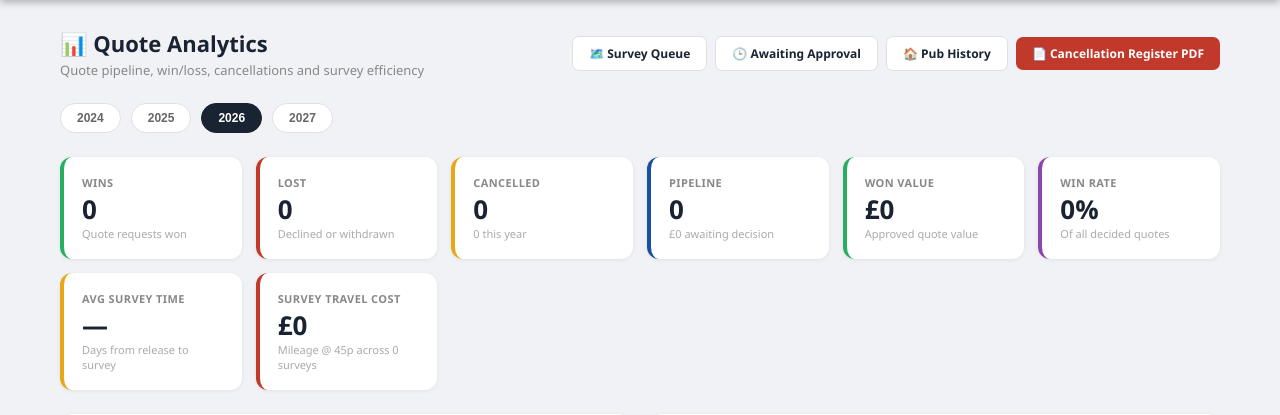
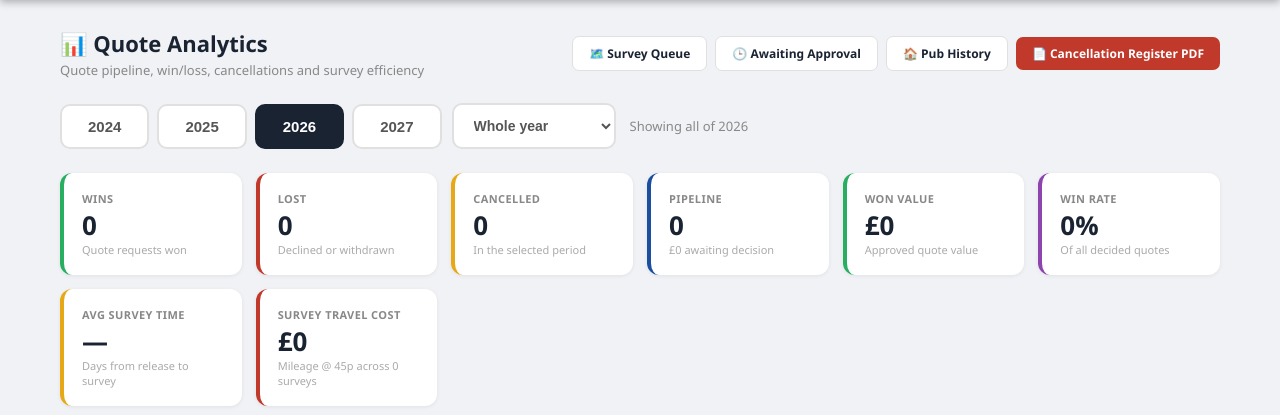
Before and after one commit to RedstonePDM/redstone-pdm-jobcard, a Flask app: page /admin/reports in a window 1280 px wide. Shown: the part 56-471 px from the top of the page. Run offline with Flask 3, Linux system fonts and the light colour scheme; the visitor is signed in with stand-in values (Sample User, id 1); data that the repository does not hold is empty; parts of the project's set-up code (start-up, migrations or seed data) failed here and were passed over; some libraries are stand-ins or nearby versions.

Commit message:
Replace year selector with period selector for reports

```diff
--- a/templates/admin_reports.html
+++ b/templates/admin_reports.html
@@ -20,10 +20,21 @@ body { font-family: 'Segoe UI', sans-serif; background: #f0f2f5; min-height: 100
 .page-header h2 { font-size: 22px; font-weight: 700; color: #1a2332; }
 .page-header .sub { font-size: 13px; color: #888; margin-top: 3px; }
 
-/* Year selector */
-.year-bar { display: flex; align-items: center; gap: 10px; margin-bottom: 24px; }
-.year-btn { padding: 7px 16px; border-radius: 20px; border: 1.5px solid #e0e0e0; background: white; font-size: 12px; font-weight: 600; cursor: pointer; color: #666; transition: all 0.15s; }
-.year-btn.active { background: #1a2332; color: white; border-color: #1a2332; }
+/* Period selector — bigger, clearer tabs instead of small pills */
+.period-bar { display: flex; align-items: center; gap: 10px; margin-bottom: 24px; flex-wrap: wrap; }
+.year-tabs { display: flex; gap: 8px; }
+.year-tab {
+  padding: 12px 26px; border-radius: 10px; border: 2px solid #e0e0e0; background: white;
+  font-size: 15px; font-weight: 700; cursor: pointer; color: #555; transition: all 0.15s;
+}
+.year-tab:hover { border-color: #1a2332; }
+.year-tab.active { background: #1a2332; color: white; border-color: #1a2332; }
+.month-select {
+  padding: 12px 16px; border-radius: 10px; border: 2px solid #e0e0e0; background: white;
+  font-size: 14px; font-weight: 600; color: #555; cursor: pointer;
+}
+.month-select:focus { outline: none; border-color: #1a2332; }
+.period-active-label { font-size: 13px; color: #888; margin-left: 4px; }
 
 /* KPI cards */
 .kpi-row { display: grid; grid-template-columns: repeat(auto-fill, minmax(180px, 1fr)); gap: 14px; margin-bottom: 24px; }
@@ -125,8 +136,14 @@ body { font-family: 'Segoe UI', sans-serif; background: #f0f2f5; min-height: 100
     </div>
   </div>
 
-  <!-- Year selector -->
-  <div class="year-bar" id="year-bar"></div>
+  <!-- Period selector -->
+  <div class="period-bar">
+    <div class="year-tabs" id="year-tabs"></div>
+    <select class="month-select" id="month-select" onchange="setMonth(this.value)">
+      <option value="">Whole year</option>
+    </select>
+    <span class="period-active-label" id="period-active-label"></span>
+  </div>
 
   <!-- KPI row -->
   <div class="kpi-row" id="kpi-row">
@@ -213,34 +230,80 @@ body { font-family: 'Segoe UI', sans-serif; background: #f0f2f5; min-height: 100
 <script>
 let allOutcomes = [];
 let currentYear = new Date().getFullYear();
+let currentMonth = ''; // '' = whole year, else 'YYYY-MM'
 
 // ── Init ──────────────────────────────────────────────────────────────────────
 document.addEventListener('DOMContentLoaded', () => {
-  buildYearBar();
+  buildYearTabs();
+  buildMonthOptions();
   loadAll();
 });
 
-function buildYearBar() {
-  const bar = document.getElementById('year-bar');
+function buildYearTabs() {
+  const bar = document.getElementById('year-tabs');
   const years = [];
-  for (let y = 2024; y <= currentYear + 1; y++) years.push(y);
+  for (let y = 2024; y <= new Date().getFullYear() + 1; y++) years.push(y);
   bar.innerHTML = years.map(y =>
-    `<button class="year-btn${y === currentYear ? ' active' : ''}" onclick="setYear(${y})">${y}</button>`
+    `<button class="year-tab${y === currentYear ? ' active' : ''}" onclick="setYear(${y})">${y}</button>`
   ).join('');
   document.getElementById('btn-cancel-pdf').href =
     `/admin/reports/cancellations/pdf?year=${currentYear}`;
 }
 
+// Populates the month dropdown with the last 12 calendar months, computed
+// client-side — always correct regardless of what year tab is selected,
+// since "last 12 months" is relative to today, not to the chosen year.
+function buildMonthOptions() {
+  const sel = document.getElementById('month-select');
+  const opts = ['<option value="">Whole year</option>'];
+  const d = new Date();
+  d.setDate(1);
+  for (let i = 0; i < 12; i++) {
+    const y = d.getFullYear(), m = d.getMonth() + 1;
+    const value = `${y}-${String(m).padStart(2,'0')}`;
+    const label = d.toLocaleDateString('en-GB', { month: 'long', year: 'numeric' });
+    opts.push(`<option value="${value}">${label}</option>`);
+    d.setMonth(d.getMonth() - 1);
+  }
+  sel.innerHTML = opts.join('');
+}
+
 function setYear(y) {
   currentYear = y;
-  buildYearBar();
+  currentMonth = '';
+  document.getElementById('month-select').value = '';
+  buildYearTabs();
   loadAll();
 }
 
+function setMonth(monthValue) {
+  currentMonth = monthValue;
+  if (monthValue) {
+    // Keep the year tabs in sync with whichever month was picked.
+    currentYear = parseInt(monthValue.split('-')[0], 10);
+    buildYearTabs();
+  }
+  loadAll();
+}
+
+function updatePeriodLabel() {
+  const label = document.getElementById('period-active-label');
+  if (currentMonth) {
+    const [y, m] = currentMonth.split('-');
+    const d = new Date(parseInt(y,10), parseInt(m,10) - 1, 1);
+    label.textContent = 'Showing ' + d.toLocaleDateString('en-GB', { month: 'long', year: 'numeric' });
+  } else {
+    label.textContent = 'Showing all of ' + currentYear;
+  }
+}
+
 async function loadAll() {
+  updatePeriodLabel();
+  const params = new URLSearchParams({ year: currentYear });
+  if (currentMonth) params.set('month', currentMonth);
   const [summary, outcomes] = await Promise.all([
-    fetch('/api/reports/summary').then(r => r.json()),
-    fetch('/api/reports/outcomes').then(r => r.json()),
+    fetch('/api/reports/summary?' + params.toString()).then(r => r.json()),
+    fetch('/api/reports/outcomes?' + params.toString()).then(r => r.json()),
   ]);
   allOutcomes = outcomes;
   renderKPIs(summary);
@@ -267,7 +330,7 @@ function renderKPIs(d) {
     <div class="kpi amber">
       <div class="kpi-label">Cancelled</div>
       <div class="kpi-value">${d.cancellations || 0}</div>
-      <div class="kpi-sub">${d.cancellations_ytd || 0} this year</div>
+      <div class="kpi-sub">In the selected period</div>
     </div>
     <div class="kpi blue">
       <div class="kpi-label">Pipeline</div>
```
